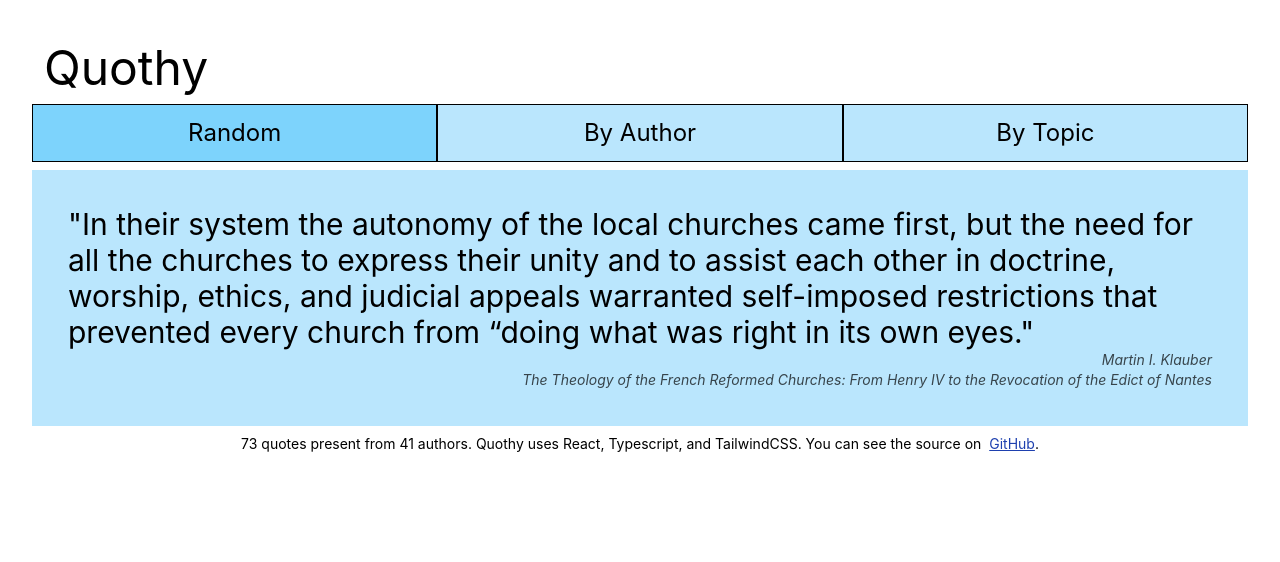
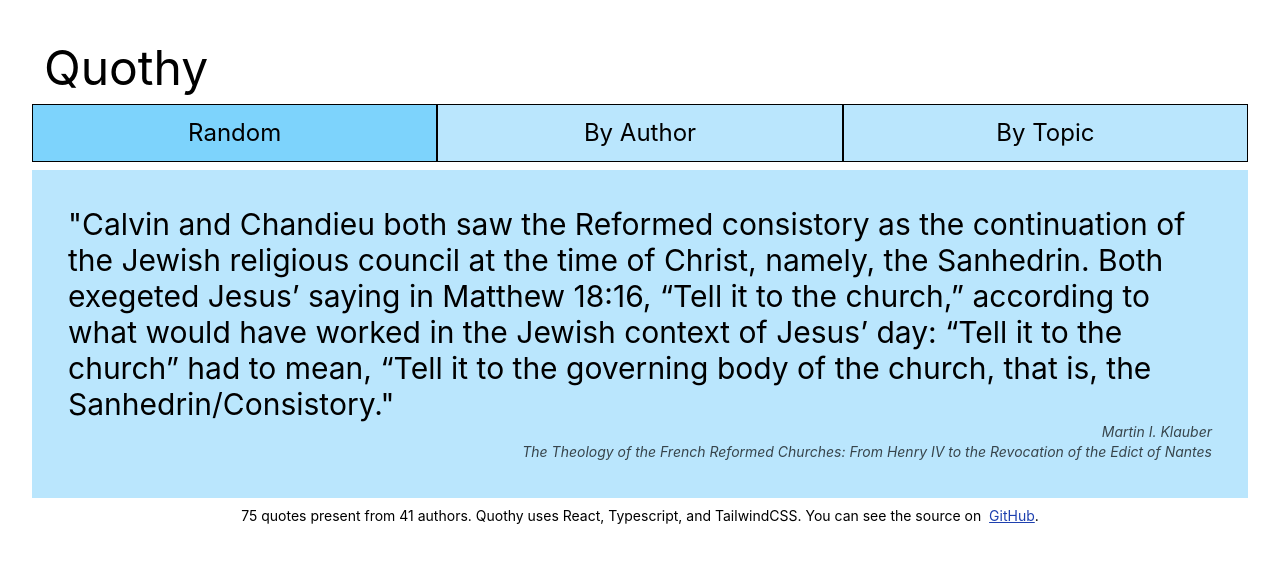
Before and after one commit to MarkNenadov/quothy, a React (Create React App) app: page / in a window 1280 px wide. Shown: the top 562 px of the page. Built offline with nearby package versions, Linux system fonts and the light colour scheme.

Commit message:
new quotes and dep updates

```diff
--- a/package.json
+++ b/package.json
@@ -7,8 +7,8 @@
     "@testing-library/react": "^14.2.1",
     "@testing-library/user-event": "^14.5.2",
     "@types/jest": "^29.5.12",
-    "@types/node": "^20.11.19",
-    "@types/react": "^18.2.56",
+    "@types/node": "^20.11.21",
+    "@types/react": "^18.2.60",
     "@types/react-dom": "^18.2.19",
     "react": "^18.2.0",
     "react-dom": "^18.2.0",
--- a/src/data/quoteData.ts
+++ b/src/data/quoteData.ts
@@ -208,6 +208,22 @@ export const data: Quote[] = [
         title: "Unreasonable Hospitality"
       },
       tags: ["interviews"]
+    },
+    {
+      quote: "Language is how you give intention to your intuition and how you share your vision with others. Language is how you create a culture.",
+      book: {
+        author: "Will Guidara",
+        title: "Unreasonable Hospitality"
+      },
+      tags: ["culture", "leadership"]
+    },
+    {
+      quote: "Most of the time..training makes you better at what you do. Athletes practice all day every day so their muscle memory will take over..[enabling] you to perform your tasks without needing to think about why you're doing what you're doing--which is fantastic if your job is to have an astronomical free-throw percentage. But muscle memory isn't always a good thing: training like that can be like putting on a pair of blinders. Those meticulously schooled fine-dining folks were doing what they'd always done; they weren't thinking critically about the rules they were enforcing. They weren't in any position to determine whether those rules were good ones or not. When you ask 'Why do we do it this way?' and the only answer is 'Because that's how it's always been done', the rule deserves another look. Knowing less is often an opportunity to do more.",
+      book: {
+        author: "Will Guidara",
+        title: "Unreasonable Hospitality"
+      },
+      tags: ["knowledge"]
     },
     {
       quote: "A leader's responsibility is to identify the strengths of the people on their team, no matter how buried those strengths may be.",
```
Also changed, not shown: 1 other file (tests, documents, lock files or other folders).
